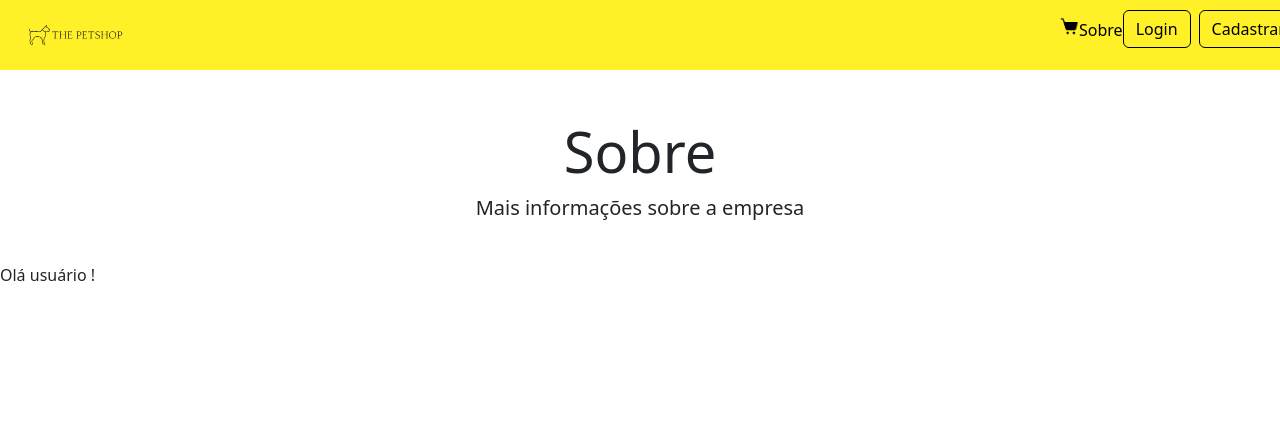
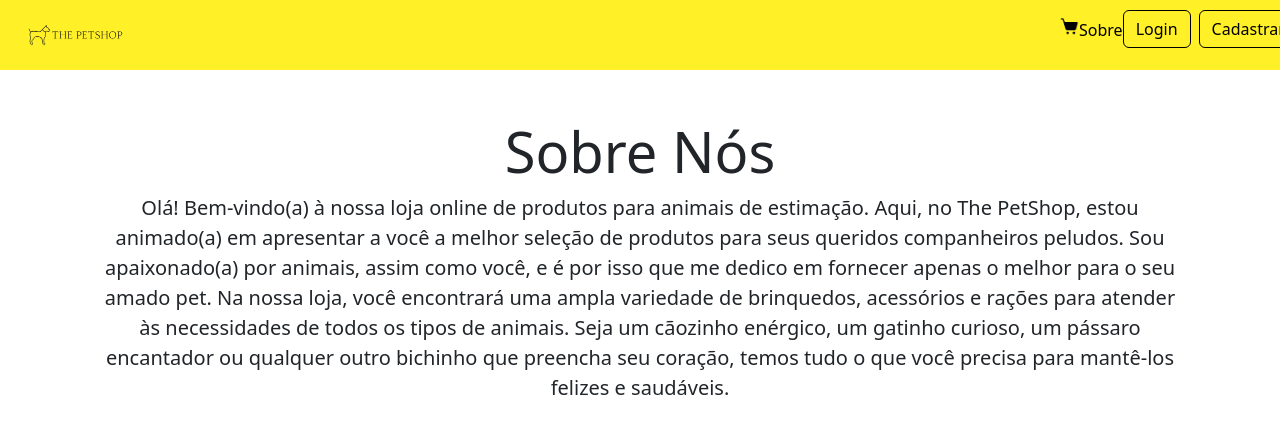
Before and after one commit to LeonardoFurmann/petshop-front-back, a React (Create React App) app in the folder frontend/: page /sobre in a window 1280 px wide. Shown: the top 434 px of the page. Built offline with nearby package versions, Linux system fonts and the light colour scheme.

Commit message:
Alterações do design 2

```diff
--- a/frontend/src/components/Banner/index.js
+++ b/frontend/src/components/Banner/index.js
@@ -5,9 +5,8 @@ export default function Banner(){
 
     const bannerImgPath = process.env.PUBLIC_URL + '/banner-img.jpg';
     const logoImgPath = process.env.PUBLIC_URL + '/the-petshop-logo-transparent.png';
-    const acessorios = document.getElementsByClassName("acessorios")[0];
-    const brinquedos = document.getElementsByClassName("brinquedos")[0];
-    const racoes = document.getElementsByClassName("racoes")[0];
+
+
 
     return(
         <div>
--- a/frontend/src/components/Cadastro/index.js
+++ b/frontend/src/components/Cadastro/index.js
@@ -92,7 +92,7 @@ export default function Cadastro() {
 
   return (
     <div className="container text-center">
-      <div className="linha">
+      <div>
         <form className="form container-master" onSubmit={handleSubmit}>
           <div className="container1">
             <div>
--- a/frontend/src/pages/detalhes.css
+++ b/frontend/src/pages/detalhes.css
@@ -36,3 +36,7 @@
 .container2{
     height: 200px;
 }
+
+.detalhes-container{
+    margin-top: 100px;
+}
--- a/frontend/src/pages/detalhes.js
+++ b/frontend/src/pages/detalhes.js
@@ -43,7 +43,7 @@ export default function Detalhes() {
 
 
   return (
-    <div className="container">
+    <div className="container detalhes-container">
       {loading ? (
         <h1 className="display-6">Carregando...</h1>
       ) : (
--- a/frontend/src/pages/sobre.js
+++ b/frontend/src/pages/sobre.js
@@ -8,9 +8,8 @@ export default function Sobre() {
     return (
         <div>
             <Title
-                title={"Sobre"}
-                text={"Mais informações sobre a empresa"} />
-            <p>Olá usuário {name}!</p>
+                title={"Sobre Nós"}
+                text={"Olá! Bem-vindo(a) à nossa loja online de produtos para animais de estimação. Aqui, no The PetShop, estou animado(a) em apresentar a você a melhor seleção de produtos para seus queridos companheiros peludos. Sou apaixonado(a) por animais, assim como você, e é por isso que me dedico em fornecer apenas o melhor para o seu amado pet. Na nossa loja, você encontrará uma ampla variedade de brinquedos, acessórios e rações para atender às necessidades de todos os tipos de animais. Seja um cãozinho enérgico, um gatinho curioso, um pássaro encantador ou qualquer outro bichinho que preencha seu coração, temos tudo o que você precisa para mantê-los felizes e saudáveis."} />
         </div>
     )
 }
```
Also changed, not shown: frontend/src/components/Banner/Banner.css (line endings or trailing spaces).
